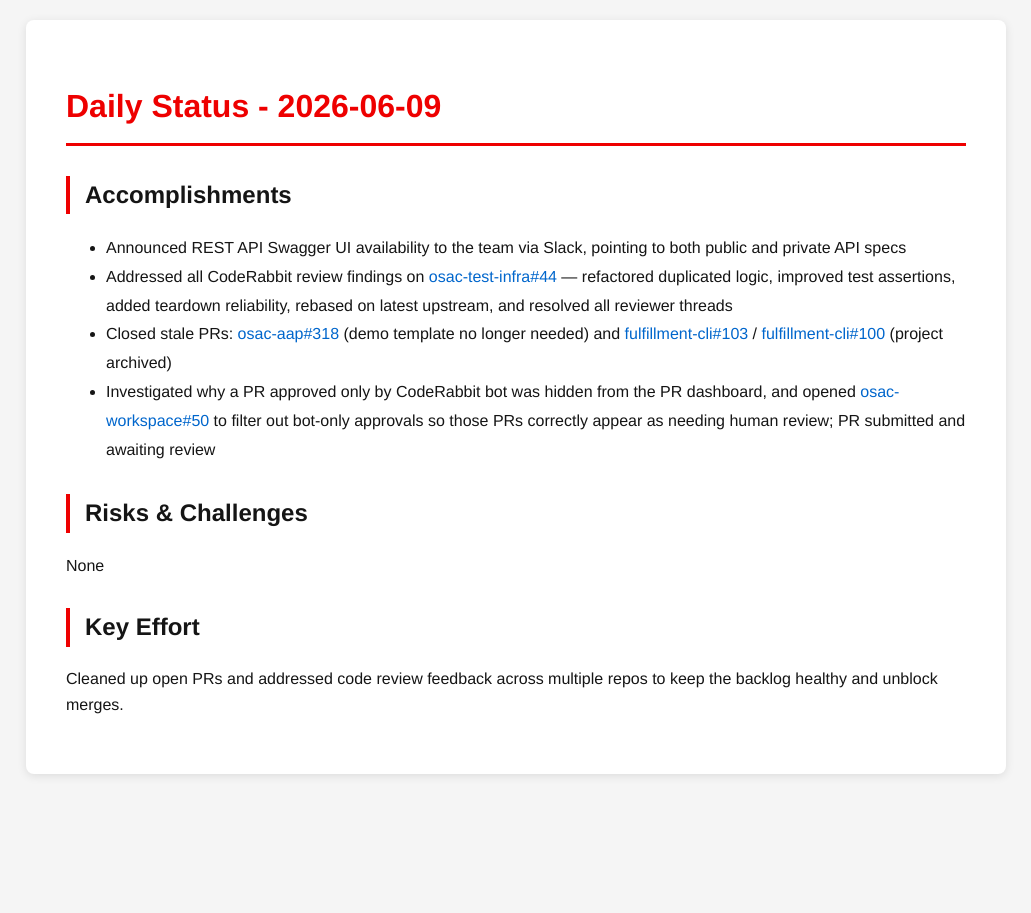
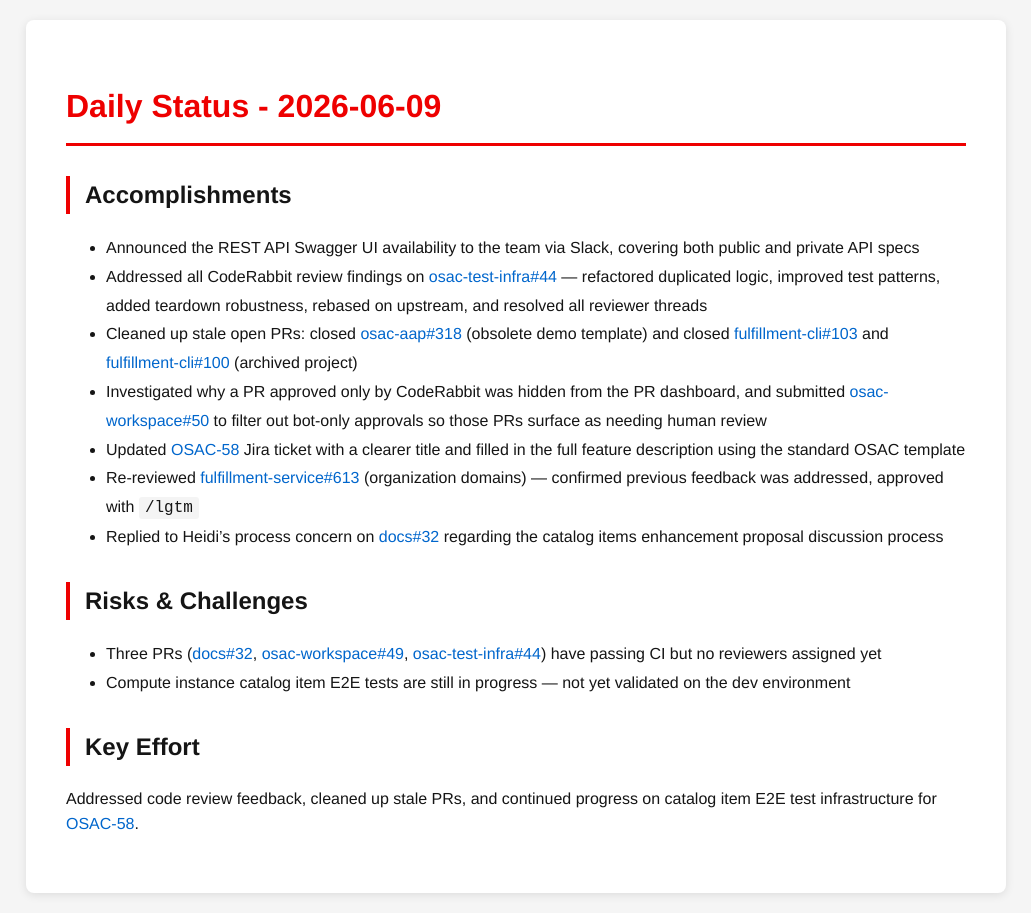
Before and after one commit to tzvatot/daily-status, a Jekyll site: the page built from 2026-06-09.md, in a window 1280 px wide. Shown: the whole page, without its empty margins (124-1155 px from the left). Built offline with Jekyll 4.4.1, drawn with Linux system fonts in a browser that asks for light colours.

Commit message:
Daily status update - 2026-06-09

```diff
--- a/2026-06-09.md
+++ b/2026-06-09.md
@@ -7,13 +7,17 @@
 # Daily Status - 2026-06-09
 
 ## Accomplishments
-- Announced REST API Swagger UI availability to the team via Slack, pointing to both public and private API specs
-- Addressed all CodeRabbit review findings on [osac-test-infra#44](https://github.com/osac-project/osac-test-infra/pull/44) — refactored duplicated logic, improved test assertions, added teardown reliability, rebased on latest upstream, and resolved all reviewer threads
-- Closed stale PRs: [osac-aap#318](https://github.com/osac-project/osac-aap/pull/318) (demo template no longer needed) and [fulfillment-cli#103](https://github.com/osac-project/fulfillment-cli/pull/103) / [fulfillment-cli#100](https://github.com/osac-project/fulfillment-cli/pull/100) (project archived)
-- Investigated why a PR approved only by CodeRabbit bot was hidden from the PR dashboard, and opened [osac-workspace#50](https://github.com/osac-project/osac-workspace/pull/50) to filter out bot-only approvals so those PRs correctly appear as needing human review; PR submitted and awaiting review
+- Announced the REST API Swagger UI availability to the team via Slack, covering both public and private API specs
+- Addressed all CodeRabbit review findings on [osac-test-infra#44](https://github.com/osac-project/osac-test-infra/pull/44) — refactored duplicated logic, improved test patterns, added teardown robustness, rebased on upstream, and resolved all reviewer threads
+- Cleaned up stale open PRs: closed [osac-aap#318](https://github.com/osac-project/osac-aap/pull/318) (obsolete demo template) and closed [fulfillment-cli#103](https://github.com/osac-project/fulfillment-cli/pull/103) and [fulfillment-cli#100](https://github.com/osac-project/fulfillment-cli/pull/100) (archived project)
+- Investigated why a PR approved only by CodeRabbit was hidden from the PR dashboard, and submitted [osac-workspace#50](https://github.com/osac-project/osac-workspace/pull/50) to filter out bot-only approvals so those PRs surface as needing human review
+- Updated [OSAC-58](https://redhat.atlassian.net/browse/OSAC-58) Jira ticket with a clearer title and filled in the full feature description using the standard OSAC template
+- Re-reviewed [fulfillment-service#613](https://github.com/osac-project/fulfillment-service/pull/613) (organization domains) — confirmed previous feedback was addressed, approved with `/lgtm`
+- Replied to Heidi's process concern on [docs#32](https://github.com/osac-project/docs/pull/32) regarding the catalog items enhancement proposal discussion process
 
 ## Risks & Challenges
-None
+- Three PRs ([docs#32](https://github.com/osac-project/docs/pull/32), [osac-workspace#49](https://github.com/osac-project/osac-workspace/pull/49), [osac-test-infra#44](https://github.com/osac-project/osac-test-infra/pull/44)) have passing CI but no reviewers assigned yet
+- Compute instance catalog item E2E tests are still in progress — not yet validated on the dev environment
 
 ## Key Effort
-Cleaned up open PRs and addressed code review feedback across multiple repos to keep the backlog healthy and unblock merges.
+Addressed code review feedback, cleaned up stale PRs, and continued progress on catalog item E2E test infrastructure for [OSAC-58](https://redhat.atlassian.net/browse/OSAC-58).
```
